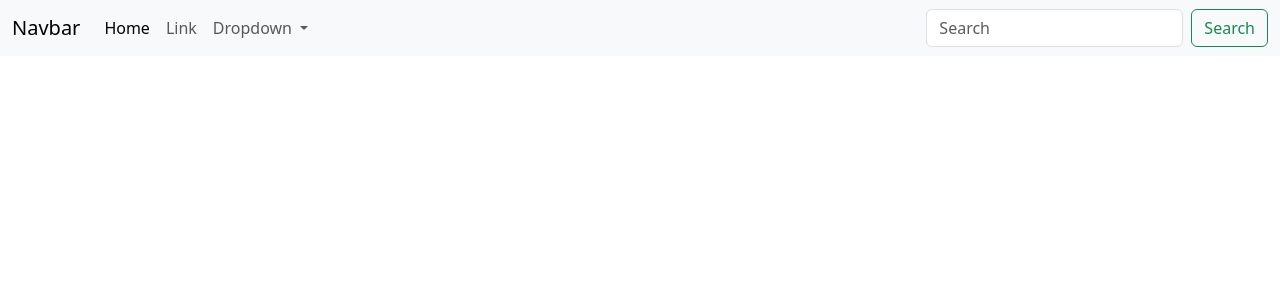
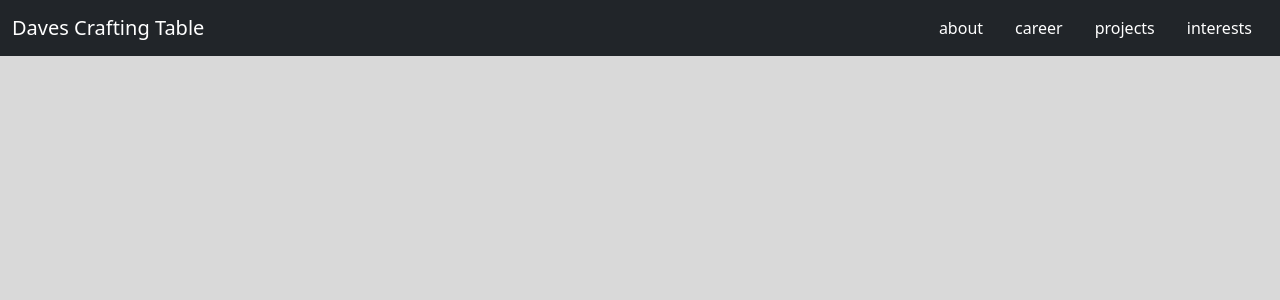
Before and after one commit to daved0/daves-crafting-table, a Django app: page /core/ in a window 1280 px wide. Shown: the top 300 px of the page. Run offline with Django 5.2, Linux system fonts and the light colour scheme.

Commit message:
update navbar

```diff
--- a/core/templates/master.html
+++ b/core/templates/master.html
@@ -5,8 +5,11 @@
     <meta name="viewport" content="width=device-width, initial-scale=1">
     <title> Crafting Table </title>
     <link href="https://cdn.jsdelivr.net/npm/bootstrap@5.3.3/dist/css/bootstrap.min.css" rel="stylesheet" integrity="sha384-QWTKZyjpPEjISv5WaRU9OFeRpok6YctnYmDr5pNlyT2bRjXh0JMhjY6hW+ALEwIH" crossorigin="anonymous">
+    <style>
+      body {background-color: #d9d9d9;}
+      </style>
   </head>
-  <body>
+  <body >
     {% block content %}
 
     {% endblock %}
--- a/core/templates/navbar.html
+++ b/core/templates/navbar.html
@@ -1,38 +1,33 @@
 {% extends 'master.html' %}
 
 {% block content %}
-<nav class="navbar navbar-expand-lg bg-body-tertiary">
+<nav class="navbar navbar-dark bg-dark">
   <div class="container-fluid">
-      <a class="navbar-brand" href="#">Navbar</a>
-      <button class="navbar-toggler" type="button" data-bs-toggle="collapse" data-bs-target="#navbarSupportedContent" aria-controls="navbarSupportedContent" aria-expanded="false" aria-label="Toggle navigation">
-        <span class="navbar-toggler-icon"></span>
-      </button>
-      <div class="collapse navbar-collapse" id="navbarSupportedContent">
-        <ul class="navbar-nav me-auto mb-2 mb-lg-0">
+    <a class="navbar-brand" href="#">Daves Crafting Table</a>
+    <ul class="nav justify-content-end">
+      <style>
+      .nav-link {
+        color: white;
+      }
+      .nav-item>a:hover {
+            color: goldenrod;
+        }
+    </style>
       <li class="nav-item">
-            <a class="nav-link active" aria-current="page" href="#">Home</a>
+        <a class="nav-link active" aria-current="page" href="#">about</a>
       </li>
       <li class="nav-item">
-            <a class="nav-link" href="#">Link</a>
+        <a class="nav-link" href="#">career</a>
       </li>
-          <li class="nav-item dropdown">
-            <a class="nav-link dropdown-toggle" href="#" role="button" data-bs-toggle="dropdown" aria-expanded="false">
-              Dropdown
-            </a>
-            <ul class="dropdown-menu">
-              <li><a class="dropdown-item" href="#">Action</a></li>
-              <li><a class="dropdown-item" href="#">Another action</a></li>
-              <li><hr class="dropdown-divider"></li>
-              <li><a class="dropdown-item" href="#">Something else here</a></li>
-            </ul>
+      <li class="nav-item">
+        <a class="nav-link" href="#">projects</a>
+      </li>
+      <li class="nav-item">
+        <a class="nav-link" href="#">interests</a>
       </li>
     </ul>
-        <form class="d-flex" role="search">
-          <input class="form-control me-2" type="search" placeholder="Search" aria-label="Search">
-          <button class="btn btn-outline-success" type="submit">Search</button>
-        </form>
   </div>
-    </div>
+
 </nav>
 
 {%endblock%}
```
Lines whose indentation alone changed are shown as unchanged.
